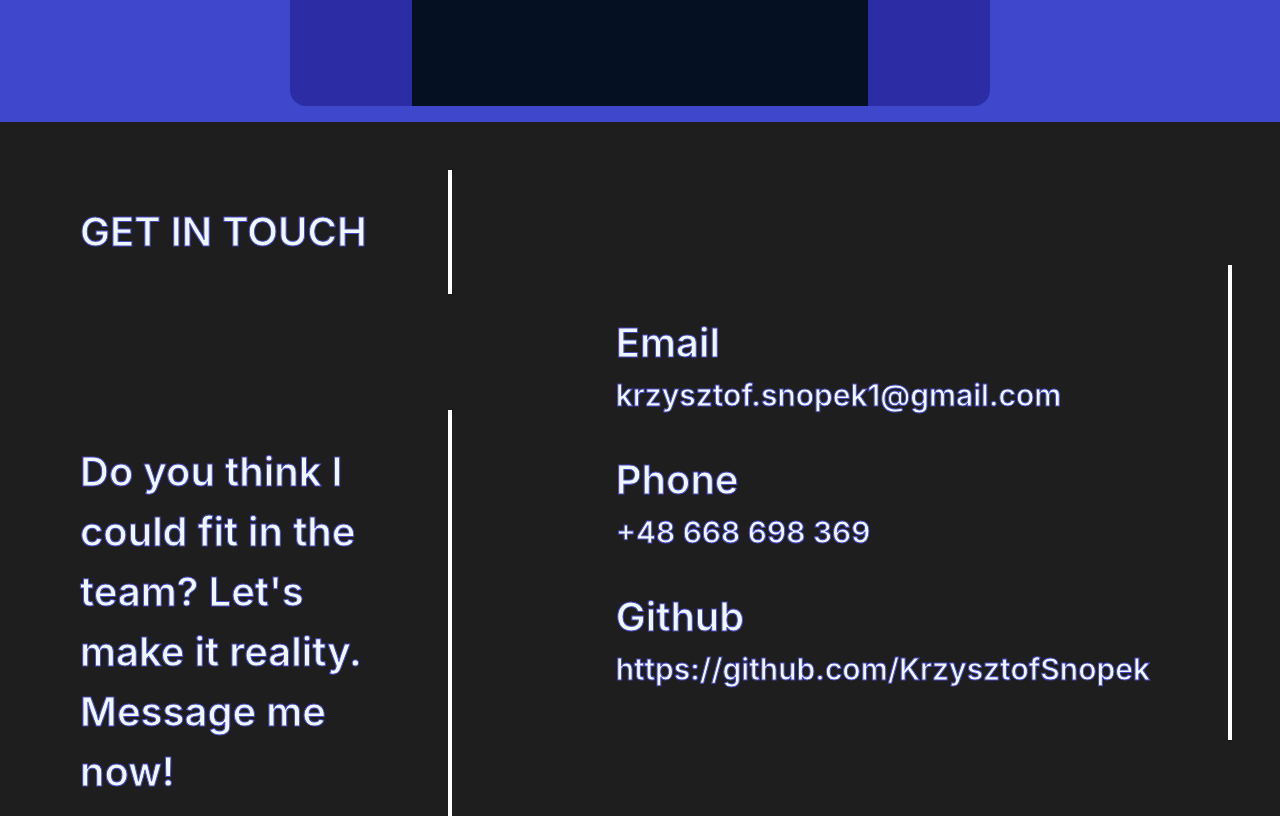
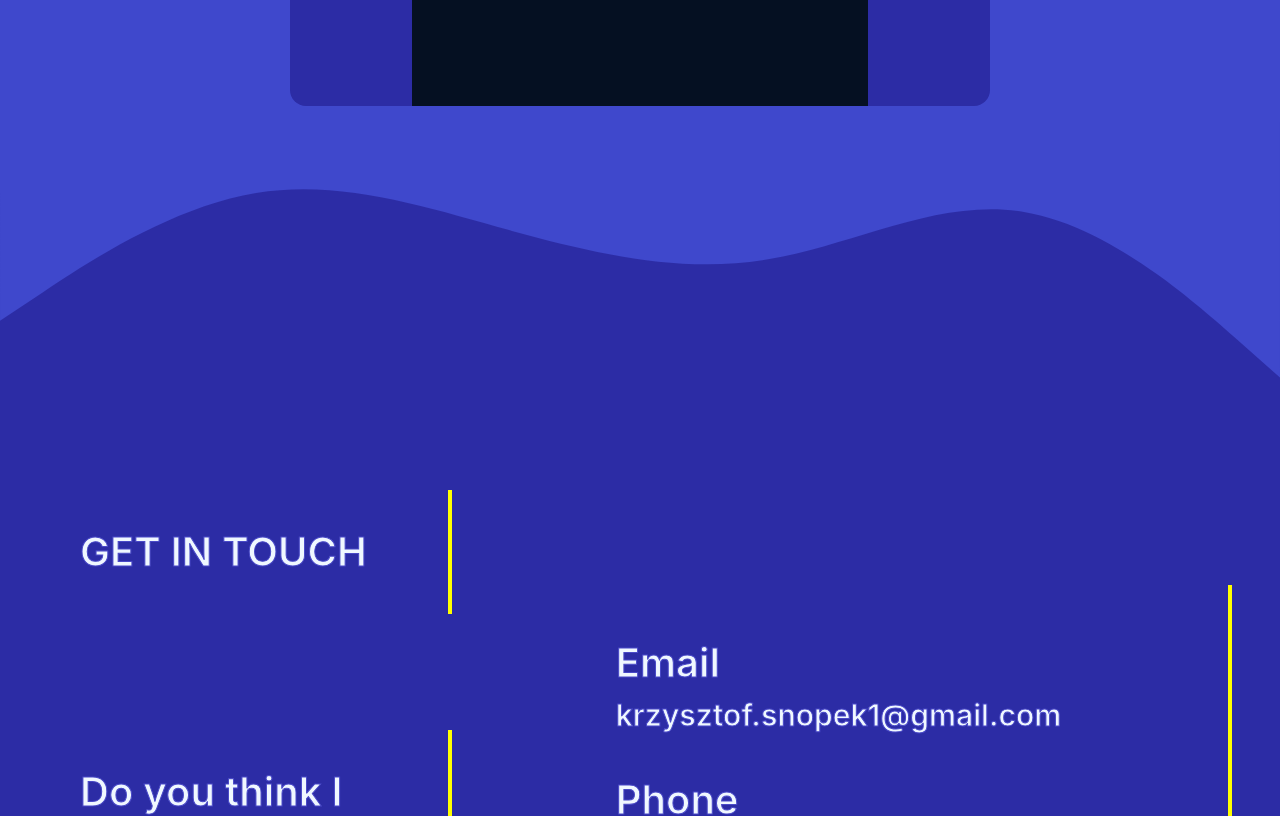
Before and after one commit to KrzysztofSnopek/resume, a React (Create React App) app: page / in a window 1280 px wide. Shown: the part 4300-5116 px from the top of the page. Built offline with nearby package versions, Linux system fonts and the light colour scheme; the HTML template or start-up script is replaced by a standard one.

Commit message:
Adds wave effect to the contacts section

```diff
--- a/src/Components/Contact.tsx
+++ b/src/Components/Contact.tsx
@@ -2,7 +2,7 @@ import '../Styles/Contact.css'
 
 export function Contact() {
   return (
-    <div className='contact contact-grid'>
+    <div className='contact contact-grid bg-outro pt-[20vh] md:pt-[30vh] lg:pt-[40vh]'>
       <div className='grid-col item-1 text main-text grid-headline'>GET IN TOUCH</div>
 
       <div className='grid-col item-2 text main-text'>Do you think I could fit in the team? Let's make it reality. Message me now!</div>
--- a/src/Styles/Contact.css
+++ b/src/Styles/Contact.css
@@ -1,5 +1,7 @@
 .contact {
     background-color: rgb(30, 30, 30);
+    background: url("../Images/wave2.svg");
+    background-repeat: no-repeat;
 }
 
 .text {
@@ -49,7 +51,7 @@
     padding: 2rem 2rem;
     margin: 3rem;
     align-self: center;
-    border-right: 4px solid white;
+    border-right: 4px solid yellow;
   }
 
   @media (max-width: 1100px) {
--- a/tailwind.config.js
+++ b/tailwind.config.js
@@ -7,7 +7,8 @@ module.exports = {
     extend: {
       colors: {
         primary: 'rgb(63, 72, 204)',
-        secondary: 'rgb(190, 220, 250)'
+        secondary: 'rgb(190, 220, 250)',
+        outro: 'rgb(44, 44, 165)'
       }
     },
   },
```
Also changed, not shown: src/Images/wave2.svg (added).
